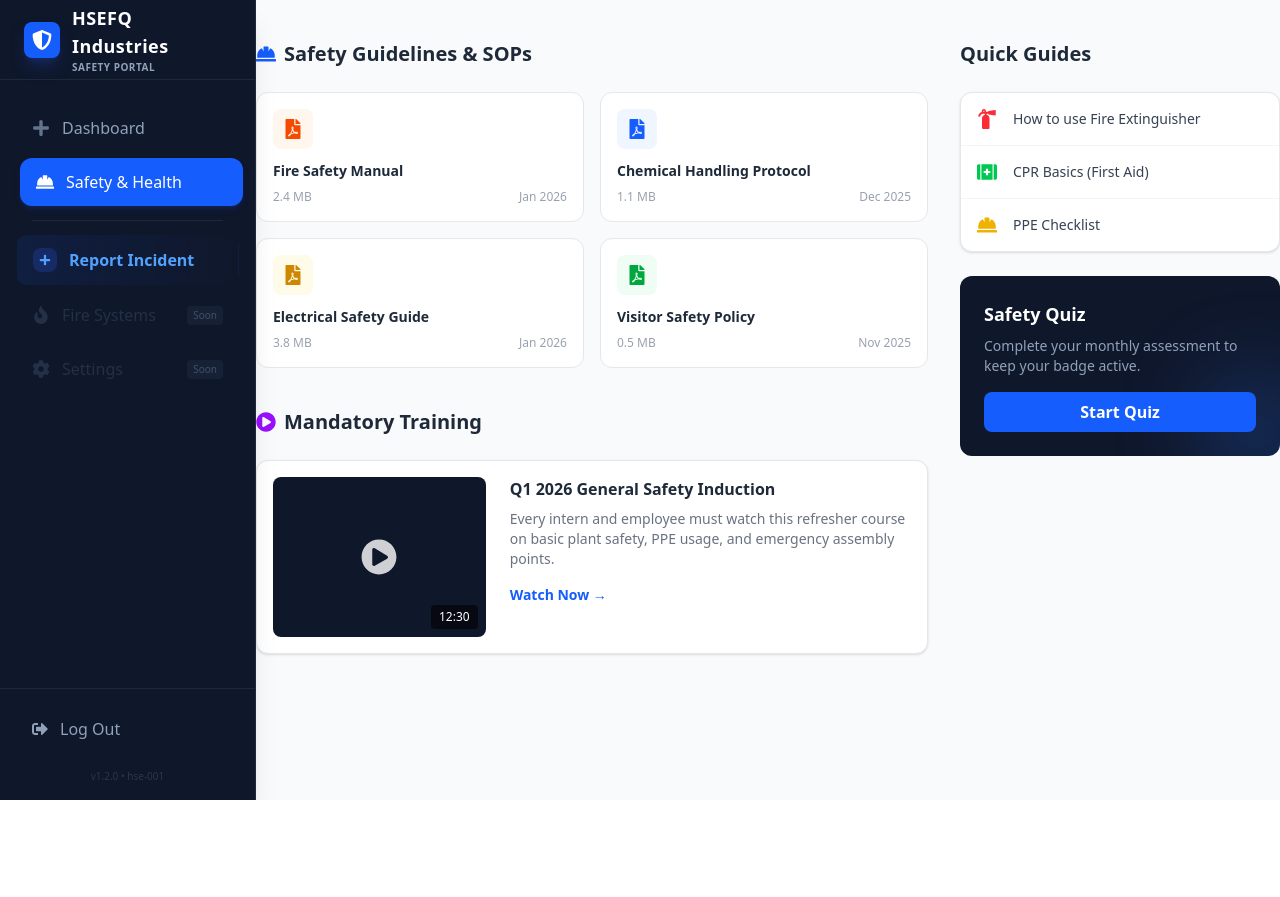
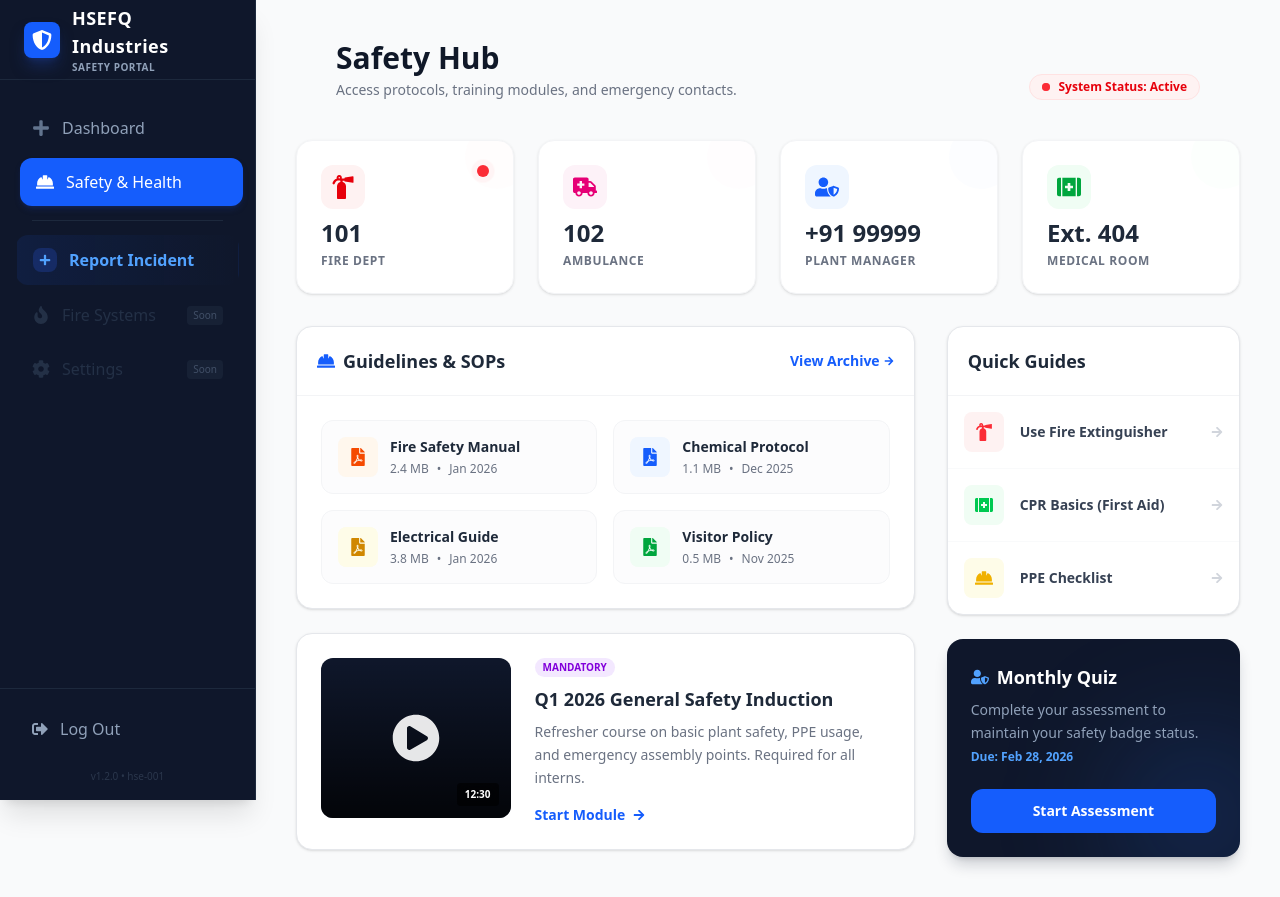
Before and after one commit to SwamiBhagya/Internship-HSEFQ, a React (Vite) app: page /safety in a window 1280 px wide. Before the commit the page ends 800 px from the top, so only its background shows below. Built offline with nearby package versions, Linux system fonts and the light colour scheme.

Commit message:
improved safety page UI

```diff
--- a/src/pages/Safety.jsx
+++ b/src/pages/Safety.jsx
@@ -1,4 +1,3 @@
-import React from "react";
 import {
   FaFilePdf,
   FaPlayCircle,
@@ -6,38 +5,86 @@ import {
   FaFirstAid,
   FaFireExtinguisher,
   FaHardHat,
+  FaArrowRight,
+  FaUserShield,
+  FaAmbulance,
 } from "react-icons/fa";
 
 const Safety = () => {
   return (
-    <div className="max-w-6xl mx-auto space-y-8 m-10">
-      {/* 1. Header with Emergency Banner - Visually Distinct */}
-      {/* <div className="bg-red-50 border border-red-100 rounded-2xl p-6 md:p-8 flex flex-col md:flex-row items-center justify-between gap-6">
+    // MATCHED DASHBOARD: Wrapper Layout
+    <div className="space-y-6 md:space-y-8 animate-fadeIn pb-20 md:pb-0 m-10">
+      {/* 1. Header Section (Matched Dashboard) */}
+      <div className="flex flex-col md:flex-row md:items-end justify-between gap-4 px-2 md:px-0 mx-10 my-10">
         <div>
-          <h1 className="text-2xl font-bold text-red-700 flex items-center gap-2">
-            <FaPhoneAlt /> Emergency Contacts
+          <h1 className="text-2xl md:text-3xl font-bold text-gray-900">
+            Safety Hub
           </h1>
-          <p className="text-red-600/80 mt-1 text-sm">
-            In case of critical emergencies, call these numbers immediately.
+          <p className="text-gray-500 text-xs md:text-sm mt-1">
+            Access protocols, training modules, and emergency contacts.
           </p>
         </div>
-        <div className="flex gap-4">
-          <EmergencyBadge number="101" label="Fire Dept" />
-          <EmergencyBadge number="102" label="Ambulance" />
-          <EmergencyBadge number="+91 99999 99999" label="Plant Manager" />
+        <div className="hidden md:block">
+          <span className="text-xs font-semibold bg-red-50 text-red-600 px-3 py-1 rounded-full border border-red-100 flex items-center gap-2">
+            <span className="relative flex h-2 w-2">
+              <span className="animate-ping absolute inline-flex h-full w-full rounded-full bg-red-400 opacity-75"></span>
+              <span className="relative inline-flex rounded-full h-2 w-2 bg-red-500"></span>
+            </span>
+            System Status: Active
+          </span>
         </div>
-      </div> */}
+      </div>
 
+      {/* 2. Emergency Contacts as STAT CARDS (Matched Dashboard Top Row) */}
+      <div className="grid grid-cols-2 lg:grid-cols-4 gap-3 md:gap-6">
+        <EmergencyCard
+          icon={<FaFireExtinguisher className="text-red-600" />}
+          title="Fire Dept"
+          value="101"
+          subLabel="Emergency"
+          bgColor="bg-red-50"
+          alert={true}
+        />
+        <EmergencyCard
+          icon={<FaAmbulance className="text-pink-600" />}
+          title="Ambulance"
+          value="102"
+          subLabel="Medical"
+          bgColor="bg-pink-50"
+        />
+        <EmergencyCard
+          icon={<FaUserShield className="text-blue-600" />}
+          title="Plant Manager"
+          value="+91 99999"
+          subLabel="Operations"
+          bgColor="bg-blue-50"
+        />
+        <EmergencyCard
+          icon={<FaFirstAid className="text-green-600" />}
+          title="Medical Room"
+          value="Ext. 404"
+          subLabel="First Aid"
+          bgColor="bg-green-50"
+        />
+      </div>
+
+      {/* 3. Main Grid Layout */}
       <div className="grid grid-cols-1 lg:grid-cols-3 gap-8">
-        {/* 2. Left Column: Standard Operating Procedures (SOPs) */}
+        {/* LEFT COLUMN: SOPs & Training */}
         <div className="lg:col-span-2 space-y-6">
-          <h2 className="text-xl font-bold text-gray-800 flex items-center gap-2">
+          {/* Documents Section - Styled like Dashboard "Recent Incidents" */}
+          <div className="bg-white rounded-2xl shadow-sm border border-gray-200 overflow-hidden">
+            <div className="p-5 border-b border-gray-100 flex justify-between items-center">
+              <h2 className="font-bold text-gray-800 text-base md:text-lg flex items-center gap-2">
                 <FaHardHat className="text-blue-600" />
-            Safety Guidelines & SOPs
+                Guidelines & SOPs
               </h2>
+              <button className="text-blue-600 text-xs md:text-sm font-bold hover:underline flex items-center gap-1">
+                View Archive <FaArrowRight size={10} />
+              </button>
+            </div>
 
-          <div className="grid grid-cols-1 md:grid-cols-2 gap-4">
-            {/* Downloadable PDF Cards */}
+            <div className="p-6 grid grid-cols-1 md:grid-cols-2 gap-4">
               <DocCard
                 title="Fire Safety Manual"
                 size="2.4 MB"
@@ -45,86 +92,107 @@ const Safety = () => {
                 color="bg-orange-50 text-orange-600"
               />
               <DocCard
-              title="Chemical Handling Protocol"
+                title="Chemical Protocol"
                 size="1.1 MB"
                 date="Dec 2025"
                 color="bg-blue-50 text-blue-600"
               />
               <DocCard
-              title="Electrical Safety Guide"
+                title="Electrical Guide"
                 size="3.8 MB"
                 date="Jan 2026"
                 color="bg-yellow-50 text-yellow-600"
               />
               <DocCard
-              title="Visitor Safety Policy"
+                title="Visitor Policy"
                 size="0.5 MB"
                 date="Nov 2025"
                 color="bg-green-50 text-green-600"
               />
             </div>
+          </div>
 
-          {/* Training Video Section */}
-          <h2 className="text-xl font-bold text-gray-800 flex items-center gap-2 pt-4">
-            <FaPlayCircle className="text-purple-600" />
-            Mandatory Training
-          </h2>
-          <div className="bg-white p-4 rounded-xl shadow-sm border border-gray-200 flex flex-col md:flex-row gap-6">
-            <div className="w-full md:w-1/3 h-40 bg-slate-900 rounded-lg flex items-center justify-center relative cursor-pointer group">
-              <FaPlayCircle className="text-white text-4xl opacity-80 group-hover:opacity-100 transition-opacity" />
-              <div className="absolute bottom-2 right-2 bg-black/60 text-white text-xs px-2 py-1 rounded">
+          {/* Training Section */}
+          <div className="bg-white rounded-2xl shadow-sm border border-gray-200 p-6 flex flex-col md:flex-row gap-6">
+            <div className="w-full md:w-1/3 h-40 bg-slate-900 rounded-xl flex items-center justify-center relative cursor-pointer group overflow-hidden">
+              {/* Fake Video Thumbnail Effect */}
+              <div className="absolute inset-0 bg-gradient-to-t from-black/80 to-transparent"></div>
+              <FaPlayCircle className="text-white text-5xl opacity-90 group-hover:scale-110 transition-transform z-10" />
+              <div className="absolute bottom-3 right-3 bg-black/60 backdrop-blur-sm text-white text-[10px] font-bold px-2 py-1 rounded">
                 12:30
               </div>
             </div>
-            <div className="flex-1">
-              <h3 className="font-bold text-gray-800">
+            <div className="flex-1 flex flex-col justify-center">
+              <div className="flex items-center gap-2 mb-2">
+                <span className="bg-purple-100 text-purple-700 text-[10px] font-bold px-2 py-0.5 rounded-full uppercase">
+                  Mandatory
+                </span>
+              </div>
+              <h3 className="font-bold text-lg text-gray-800">
                 Q1 2026 General Safety Induction
               </h3>
-              <p className="text-gray-500 text-sm mt-2">
-                Every intern and employee must watch this refresher course on
-                basic plant safety, PPE usage, and emergency assembly points.
+              <p className="text-gray-500 text-sm mt-2 leading-relaxed">
+                Refresher course on basic plant safety, PPE usage, and emergency
+                assembly points. Required for all interns.
               </p>
-              <button className="mt-4 text-sm font-semibold text-blue-600 hover:underline">
-                Watch Now &rarr;
+              <button className="mt-4 w-fit text-sm font-bold text-blue-600 hover:text-blue-700 flex items-center gap-2 group">
+                Start Module{" "}
+                <FaArrowRight
+                  className="group-hover:translate-x-1 transition-transform"
+                  size={12}
+                />
               </button>
             </div>
           </div>
         </div>
 
-        {/* 3. Right Column: Quick Actions */}
+        {/* RIGHT COLUMN: Quick Guides & Quiz */}
         <div className="space-y-6">
-          <h2 className="text-xl font-bold text-gray-800">Quick Guides</h2>
-
-          <div className="bg-white rounded-xl shadow-sm border border-gray-200 divide-y divide-gray-100">
+          {/* Quick Guides - Styled like Dashboard Cards */}
+          <div className="bg-white rounded-2xl shadow-sm border border-gray-200 overflow-hidden">
+            <div className="p-5 border-b border-gray-100">
+              <h2 className="font-bold text-gray-800 text-base md:text-lg">
+                Quick Guides
+              </h2>
+            </div>
+            <div className="divide-y divide-gray-50">
               <QuickGuideItem
                 icon={<FaFireExtinguisher />}
-              title="How to use Fire Extinguisher"
-              color="text-red-500"
+                title="Use Fire Extinguisher"
+                color="text-red-500 bg-red-50"
               />
               <QuickGuideItem
                 icon={<FaFirstAid />}
                 title="CPR Basics (First Aid)"
-              color="text-green-500"
+                color="text-green-500 bg-green-50"
               />
               <QuickGuideItem
                 icon={<FaHardHat />}
                 title="PPE Checklist"
-              color="text-yellow-500"
+                color="text-yellow-500 bg-yellow-50"
               />
             </div>
+          </div>
 
-          <div className="bg-slate-900 text-white p-6 rounded-xl relative overflow-hidden">
+          {/* Quiz Card - Dark Theme Accent */}
+          <div className="bg-slate-900 text-white p-6 rounded-2xl relative overflow-hidden shadow-lg shadow-slate-900/20">
             <div className="relative z-10">
-              <h3 className="font-bold text-lg">Safety Quiz</h3>
-              <p className="text-slate-400 text-sm mt-2 mb-4">
-                Complete your monthly assessment to keep your badge active.
+              <h3 className="font-bold text-lg flex items-center gap-2">
+                <FaUserShield className="text-blue-400" /> Monthly Quiz
+              </h3>
+              <p className="text-slate-400 text-sm mt-2 mb-6 leading-relaxed">
+                Complete your assessment to maintain your safety badge status.
+                <br />
+                <span className="text-blue-400 text-xs font-bold mt-1 block">
+                  Due: Feb 28, 2026
+                </span>
               </p>
-              <button className="w-full bg-blue-600 py-2 rounded-lg font-semibold hover:bg-blue-700 transition">
-                Start Quiz
+              <button className="w-full bg-blue-600 py-3 rounded-xl font-bold text-sm hover:bg-blue-500 transition active:scale-95">
+                Start Assessment
               </button>
             </div>
             {/* Decorative Circle */}
-            <div className="absolute -bottom-10 -right-10 w-32 h-32 bg-blue-500/20 rounded-full blur-2xl"></div>
+            <div className="absolute -bottom-10 -right-10 w-40 h-40 bg-blue-500/20 rounded-full blur-3xl"></div>
           </div>
         </div>
       </div>
@@ -132,34 +200,67 @@ const Safety = () => {
   );
 };
 
-// --- Sub-Components for Clean Code ---
+// --- Sub-Components (Restyled to match Dashboard) ---
 
-const EmergencyBadge = ({ number, label }) => (
-  <div className="bg-white/60 border border-red-200 px-4 py-2 rounded-lg text-center min-w-25">
-    <div className="text-lg font-bold text-red-700">{number}</div>
-    <div className="text-[10px] uppercase font-bold text-red-400">{label}</div>
+// 1. Emergency Card -> Uses logic from Dashboard's StatCard
+const EmergencyCard = ({ icon, title, value, subLabel, bgColor, alert }) => (
+  <div className="bg-white p-4 md:p-6 rounded-2xl border border-gray-100 shadow-sm hover:shadow-md transition-shadow flex flex-col justify-between h-32 md:h-auto relative overflow-hidden group cursor-pointer">
+    <div
+      className={`absolute -right-4 -top-4 w-16 h-16 rounded-full opacity-20 ${bgColor} group-hover:scale-150 transition-transform duration-500`}
+    />
+
+    <div className="flex justify-between items-start mb-2">
+      <div className={`p-2.5 rounded-xl ${bgColor} text-xl md:text-2xl`}>
+        {icon}
       </div>
-);
+      {alert && (
+        <span className="flex h-3 w-3 relative">
+          <span className="animate-ping absolute inline-flex h-full w-full rounded-full bg-red-400 opacity-75"></span>
+          <span className="relative inline-flex rounded-full h-3 w-3 bg-red-500"></span>
+        </span>
+      )}
+    </div>
 
-const DocCard = ({ title, size, date, color }) => (
-  <div className="bg-white p-4 rounded-xl border border-gray-200 hover:shadow-md transition-shadow cursor-pointer group">
-    <div
-      className={`w-10 h-10 rounded-lg ${color} flex items-center justify-center mb-3 group-hover:scale-110 transition-transform`}
-    >
-      <FaFilePdf className="text-xl" />
-    </div>
-    <h3 className="font-semibold text-gray-800 text-sm">{title}</h3>
-    <div className="flex justify-between mt-2 text-xs text-gray-400">
-      <span>{size}</span>
-      <span>{date}</span>
+    <div>
+      <h3 className="text-xl md:text-2xl font-bold text-gray-800">{value}</h3>
+      <p className="text-[10px] md:text-xs text-gray-500 font-bold uppercase tracking-wider mt-1">
+        {title}
+      </p>
     </div>
   </div>
 );
 
+// 2. Doc Card -> Cleaner look
+const DocCard = ({ title, size, date, color }) => (
+  <div className="bg-gray-50/50 p-4 rounded-xl border border-gray-100 hover:bg-white hover:shadow-md hover:border-gray-200 transition-all cursor-pointer group">
+    <div className="flex items-start gap-3">
+      <div
+        className={`w-10 h-10 rounded-lg ${color} flex shrink-0 items-center justify-center group-hover:scale-110 transition-transform`}
+      >
+        <FaFilePdf className="text-lg" />
+      </div>
+      <div className="flex-1 min-w-0">
+        <h3 className="font-bold text-gray-800 text-sm truncate">{title}</h3>
+        <p className="text-xs text-gray-500 mt-1 flex items-center gap-2">
+          <span>{size}</span> • <span>{date}</span>
+        </p>
+      </div>
+    </div>
+  </div>
+);
+
+// 3. Quick Guide Item -> Matches list style
 const QuickGuideItem = ({ icon, title, color }) => (
-  <div className="p-4 flex items-center gap-4 hover:bg-gray-50 cursor-pointer transition">
-    <div className={`text-xl ${color}`}>{icon}</div>
-    <span className="text-sm font-medium text-gray-700">{title}</span>
+  <div className="p-4 flex items-center gap-4 hover:bg-gray-50 cursor-pointer transition group">
+    <div
+      className={`w-10 h-10 rounded-lg flex items-center justify-center text-lg ${color} group-hover:scale-110 transition-transform`}
+    >
+      {icon}
+    </div>
+    <span className="text-sm font-semibold text-gray-700 group-hover:text-gray-900">
+      {title}
+    </span>
+    <FaArrowRight className="ml-auto text-gray-300 group-hover:text-gray-500 text-xs" />
   </div>
 );
 
```
Also changed, not shown: src/layout/Layout.jsx (line endings or trailing spaces), src/pages/DashBoard.jsx (line endings or trailing spaces). Lines whose indentation alone changed are shown as unchanged.
